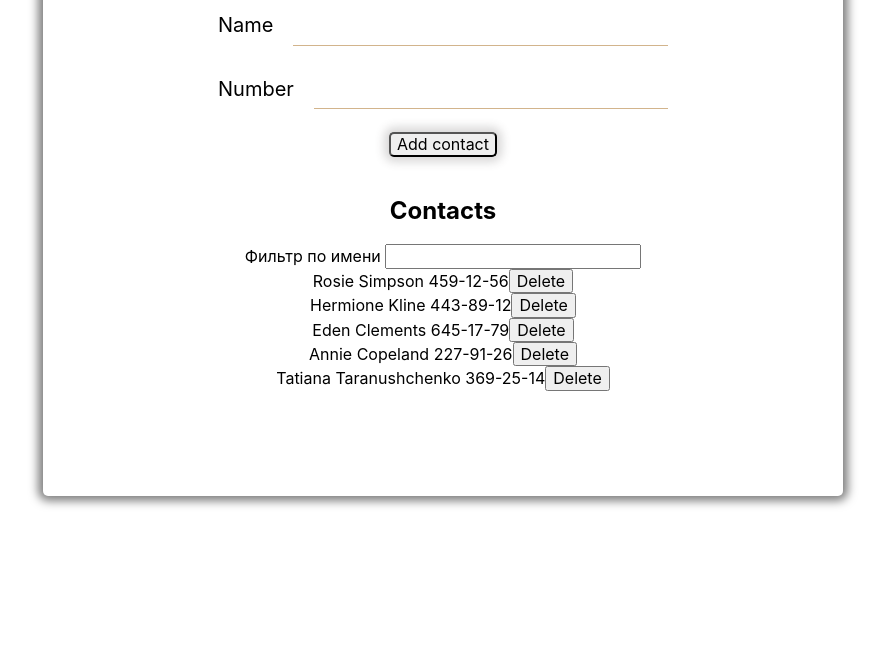
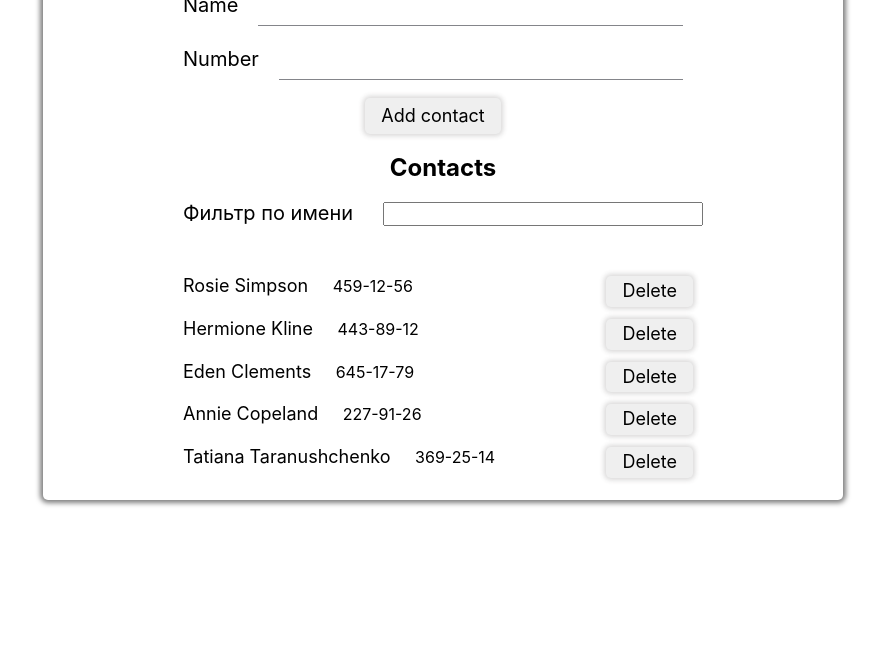
Before and after one commit to Tatiana-goit/goit-react-hw-02-phonebook, a React app: page / in a window 1280 px wide. Shown: the part 154-800 px from the top of the page, without its empty margins (197-1082 px from the left). Built offline with nearby package versions, Linux system fonts and the light colour scheme.

Commit message:
do all work

```diff
--- a/src/components/App/App.css
+++ b/src/components/App/App.css
@@ -1,38 +1,3 @@
 .App {
   text-align: center;
 }
-
-.App-logo {
-  height: 40vmin;
-  pointer-events: none;
-}
-
-@media (prefers-reduced-motion: no-preference) {
-  .App-logo {
-    animation: App-logo-spin infinite 20s linear;
-  }
-}
-
-.App-header {
-  background-color: #282c34;
-  min-height: 100vh;
-  display: flex;
-  flex-direction: column;
-  align-items: center;
-  justify-content: center;
-  font-size: calc(10px + 2vmin);
-  color: white;
-}
-
-.App-link {
-  color: #61dafb;
-}
-
-@keyframes App-logo-spin {
-  from {
-    transform: rotate(0deg);
-  }
-  to {
-    transform: rotate(360deg);
-  }
-}
--- a/src/components/ContactForm/ContactForm.jsx
+++ b/src/components/ContactForm/ContactForm.jsx
@@ -52,7 +52,6 @@ class Form extends Component {
             ></input>
           </label>
 
-          <br />
           <label className={s.label}>
           <span className={s.name}>Number</span>
             <input className={s.input}
@@ -66,7 +65,6 @@ class Form extends Component {
             ></input>
           </label>
 
-          <br />
           <button  className={s.button} type="submit">Add contact</button>
         </form>
       </div>
--- a/src/components/ContactForm/ContactForm.module.css
+++ b/src/components/ContactForm/ContactForm.module.css
@@ -1,17 +1,14 @@
 .form {
-    width: 450px;
-    margin-left: auto;
-    margin-right: auto;
-    margin-bottom: 40px;
+    width: 500px;
+    margin-left: 130px;
+    margin-right: 130px;
+    margin-bottom: 20px;
 }
 
 .label {
-
-    left: 0;
-    bottom: 5px;
     display: flex;
     align-items: center;
-    margin-bottom: 5px;
+    margin-bottom: 14px;
     cursor: text;
     font-size: 20px;
     transition: color 250ms ease-in-out, transform 250ms ease-in-out;
@@ -29,11 +26,19 @@
     height: 40px;
     padding-left: 30px;
     border: none;
-    border-bottom: 1px solid tan;
+    border-bottom: 1px solid rgb(132, 133, 138);
 }
 
 .button {
+    border: none;
+    padding: 8px 16px;
+    font-size: 18px;
+    margin-top: 4px;
+    border-radius: 5px;
+    box-shadow: rgba(65, 58, 58, 0.2) 0 0 5px 2px;
+    cursor: pointer;
+}
 
-    border-radius: 5px;
-    box-shadow: rgba(65, 58, 58, 0.2) 0 0 10px 5px;
+.button:hover{
+    box-shadow: 0 4px 15px 0 rgba(70, 73, 77, 0.75);
 }
--- a/src/components/ContactList/ContactList.jsx
+++ b/src/components/ContactList/ContactList.jsx
@@ -1,12 +1,17 @@
 import PropTypes from "prop-types";
+import s from './ContactList.module.css'
 
 function ContactList({ contacts,onDeleteContact }) {
   return (
-    <ul>
+    <ul className={s.list}>
       {contacts.map(({ name, number, id }) => (
-        <li key={id}>
-          {name} {number}
-          <button
+        <li className={s.item} key={id}>
+          <div className={s.info}>
+            <span className={s.name}> {name}</span>
+            <span className={s.number}> {number}</span>
+          </div>
+
+          <button className={s.button}
           type="button"
           onClick={()=>onDeleteContact(id)}
           >
--- /dev/null
+++ b/src/components/ContactList/ContactList.module.css
@@ -0,0 +1,29 @@
+.list{
+    padding-left: 130px;
+    padding-right: 140px;
+    padding-top: 20px;
+}
+
+.item{
+    margin-bottom: 12px;
+    display: flex;
+    justify-content: space-between;
+}
+
+.name {
+    margin-right: 20px;
+    font-size: 18px;
+}
+
+.button {
+    border: none;
+    padding: 5px 16px;
+    font-size: 18px;
+    border-radius: 5px;
+    box-shadow: rgba(65, 58, 58, 0.2) 0 0 5px 2px;
+    cursor: pointer;
+}
+
+.button:hover{
+    box-shadow: 0 4px 15px 0 rgba(70, 73, 77, 0.75);
+}
--- a/src/components/Container/Container.module.css
+++ b/src/components/Container/Container.module.css
@@ -1,8 +1,8 @@
 .container {
     width: 800px;
-    height: 600px;
+    min-height: 600px;
     margin: 50px auto 0 auto;
-    padding: 30px;
+    padding: 10px;
     border-radius: 5px;
-    box-shadow: rgba(0, 0, 0, 0.5) 0 0 10px 5px;
+    box-shadow: rgba(0, 0, 0, 0.5) 0 0 5px 3px;
 }
--- a/src/components/Filter/Filter.jsx
+++ b/src/components/Filter/Filter.jsx
@@ -1,18 +1,18 @@
-import PropTypes from "prop-types";
+import PropTypes from 'prop-types';
+import s from './Filter.module.css';
 
 function Filter({ value, onChange }) {
   return (
-    <>
-      Фильтр по имени{' '}
-      <input type="text" value={value} onChange={onChange}></input>
-    </>
+    <div className={s.section}>
+      <span className={s.text}> Фильтр по имени</span>
+      <input className={s.input} type="text" value={value} onChange={onChange}></input>
+    </div>
   );
 }
 
-
 Filter.propTypes = {
-    value: PropTypes.string.isRequired,
-    onChange: PropTypes.func.isRequired,
-}
+  value: PropTypes.string.isRequired,
+  onChange: PropTypes.func.isRequired,
+};
 
 export default Filter;
--- /dev/null
+++ b/src/components/Filter/Filter.module.css
@@ -0,0 +1,14 @@
+.section {
+    margin-bottom: 30px;
+    text-align: left;
+    margin-left: 130px;
+}
+
+.text {
+    margin-right: 30px;
+    font-size: 20px;
+}
+
+.input {
+    width: 320px;
+}
```
